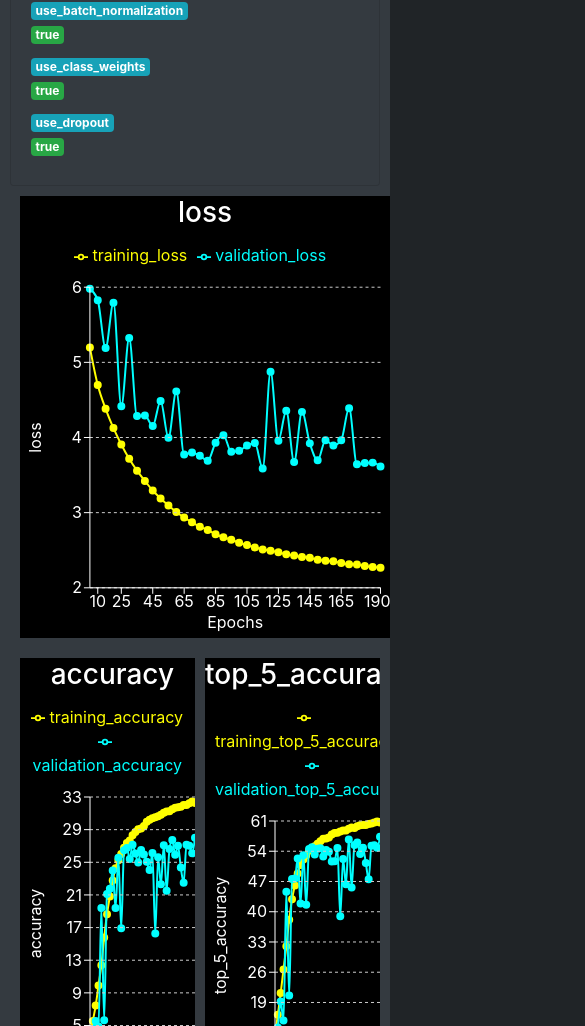
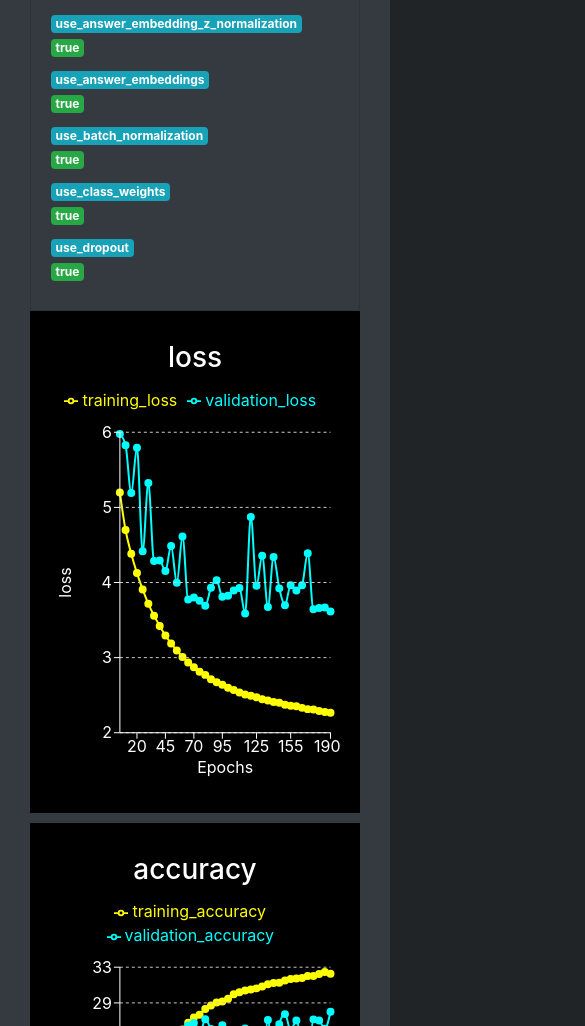
Before and after one commit to ashleyholman/vqa, a React (Create React App) app in the folder web-frontend/: page /run/691d1a1c-4b51-47ab-a6e2-26898d32ae2d in a window 390 px wide. Shown: the part 974-2000 px from the top of the page, 585 px wide, since content can reach past the window. Built offline with nearby package versions, Linux system fonts and the light colour scheme.

Commit message:
web: Improve graphs layout and add responsiveness

```diff
--- a/web-frontend/package.json
+++ b/web-frontend/package.json
@@ -8,6 +8,7 @@
     "@testing-library/user-event": "^13.5.0",
     "react": "^18.2.0",
     "react-dom": "^18.2.0",
+    "react-responsive": "^9.0.2",
     "react-router-dom": "^6.12.1",
     "react-scripts": "^5.0.1",
     "recharts": "^2.6.2",
--- a/web-frontend/src/components/MetricChart.js
+++ b/web-frontend/src/components/MetricChart.js
@@ -28,7 +28,8 @@ function MetricChart({ title, data, metricName, color1, color2 }) {
   };
 
   return (
-    <div style={{ backgroundColor: 'black', color: 'white', margin: '10px', width: '100%' }}>
+    <div style={{ backgroundColor: 'black', color: 'white', padding: '10px 0', width: '100%', boxSizing: 'border-box' }}>
+      <div style={{padding: '20px'}}>
           <h3 style={{ textAlign: 'center' }}>{title}</h3>
           <ResponsiveContainer width='100%' height={400}>
             <LineChart data={data} margin={{ top: 5, right: 10, left: 10, bottom: 20 }}>
@@ -46,6 +47,7 @@ function MetricChart({ title, data, metricName, color1, color2 }) {
             </LineChart>
           </ResponsiveContainer>
       </div>
+    </div>
   );
 }
 
--- a/web-frontend/src/components/RunDetails.js
+++ b/web-frontend/src/components/RunDetails.js
@@ -7,13 +7,7 @@ function RunDetails() {
   const { runId } = useParams();
   const [runData, setRunData] = useState(null);
 
-  // This structure defines the layout of graphs on the page after the initial 'loss' graph
-  const metricPairs = [
-    ['accuracy', 'top_5_accuracy'],
-    ['precision_macro', 'precision_micro'],
-    ['recall_macro', 'recall_micro'],
-    ['f1_score_macro', 'f1_score_micro']
-  ];
+  const metricsList = ['accuracy', 'top_5_accuracy', 'precision_macro', 'precision_micro', 'recall_macro', 'recall_micro', 'f1_score_macro', 'f1_score_micro'];
 
   useEffect(() => {
     const fetchData = async () => {
@@ -42,10 +36,11 @@ function RunDetails() {
   }));
 
   return (
-    <div style={{ margin: '0 auto', maxWidth: '95%' }}>
+    <div style={{ margin: '0 auto', padding: '0 20px', maxWidth: '95%' }}>
       <h1>Run ID: {runId}</h1>
-      <h2>{config['model_name']}</h2>
+      <h2 style={{ overflowWrap: 'anywhere' }}>{config['model_name']}</h2>
       <Config configData={config} />
+      <div style={{ marginBottom: '10px' }}>
         <MetricChart
           title="loss"
           data={chartData}
@@ -53,28 +48,22 @@ function RunDetails() {
           color1="#FFFF00"
           color2="#00FFFF"
         />
-      {metricPairs.map(([metric1, metric2]) => (
-        <div style={{ display: 'flex', justifyContent: 'space-between', alignItems: 'stretch' }}>
-          <div style={{ flex: 1, flexBasis: 0, overflow: 'hidden' }}>
+      </div>
+      <div style={{
+        display: 'grid',
+        gridTemplateColumns: 'repeat(auto-fit, minmax(min(100%, 500px), 1fr))',
+        gap: '10px',
+      }}>
+        {metricsList.map(metric => (
           <MetricChart
-                title={metric1}
+            title={metric}
             data={chartData}
-                metricName={metric1}
+            metricName={metric}
             color1="#FFFF00"
             color2="#00FFFF"
           />
+        ))}
       </div>
-          <div style={{ flex: 1, flexBasis: 0, overflow: 'hidden' }}>
-            <MetricChart
-                title={metric2}
-                data={chartData}
-                metricName={metric2}
-                color1="#FFFF00"
-                color2="#00FFFF"
-            />
-          </div>
-        </div>
-      ))}
     </div>
   );
 }
```
Also changed, not shown: 1 other file (tests, documents, lock files or other folders). Lines whose indentation alone changed are shown as unchanged.
